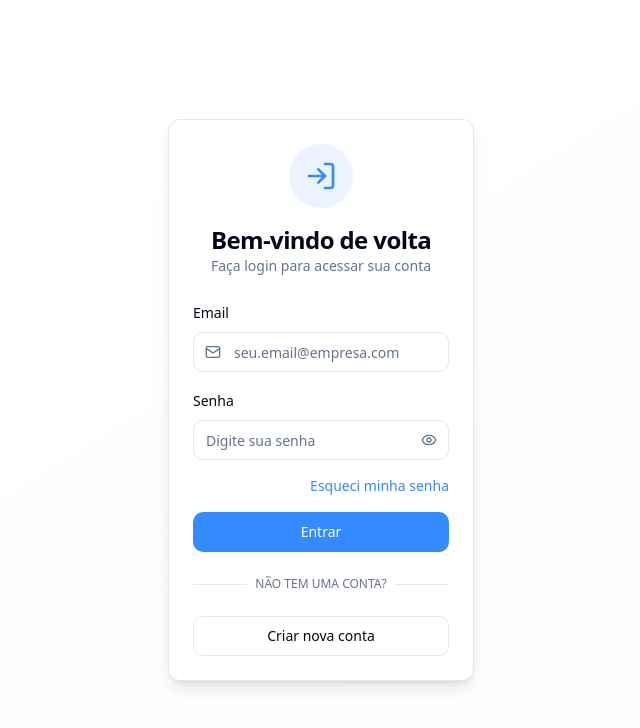
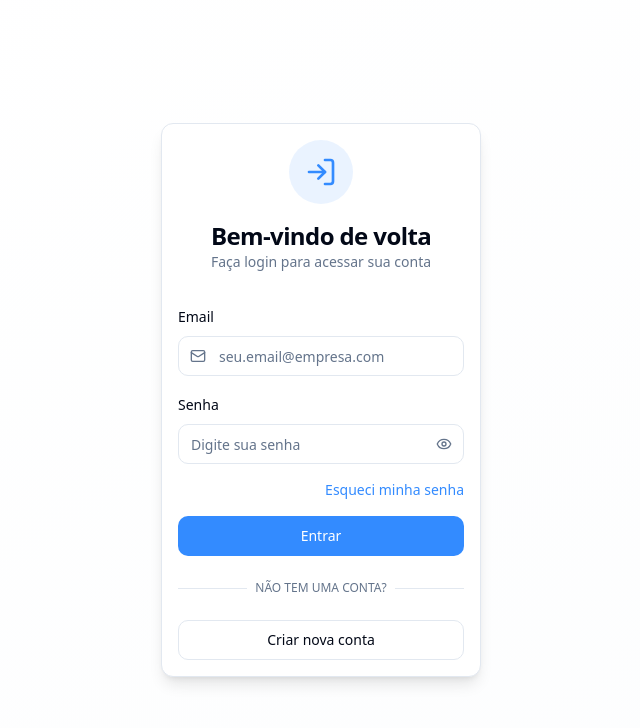
Before and after one commit to blessy-devops/marketing-lab-quest, a React (Vite) app: page /login in a window 1280 px wide. Shown: the top 728 px of the page, without its empty margins (319-959 px from the left). Built offline with nearby package versions, Linux system fonts and the light colour scheme.

Commit message:
Fix login form width
Implement specific styling for the login form to resolve width issues. This includes creating a custom CSS class for a fixed desktop width, reducing internal paddings of `CardHeader` and `CardContent`, and adjusting input padding to maximize text space.

```diff
--- a/src/pages/Login.tsx
+++ b/src/pages/Login.tsx
@@ -41,8 +41,15 @@ const Login = () => {
   return (
     <div className="min-h-screen flex items-center justify-center bg-gradient-to-br from-background to-secondary/20 p-4">
       <AnimatedWrapper>
-        <Card className="w-full max-w-md md:max-w-2xl lg:max-w-3xl shadow-lg">
-          <CardHeader className="text-center space-y-4">
+        <Card
+          className="w-full shadow-lg"
+          style={{
+            width: '100%',
+            maxWidth: '480px',
+            minWidth: '320px'
+          }}
+        >
+          <CardHeader className="text-center space-y-4 p-4">
             <div className="mx-auto w-16 h-16 bg-primary/10 rounded-full flex items-center justify-center">
               <LogIn className="h-8 w-8 text-primary" />
             </div>
@@ -54,7 +61,7 @@ const Login = () => {
             </div>
           </CardHeader>
 
-          <CardContent className="space-y-6">
+          <CardContent className="space-y-6 p-4">
             <form onSubmit={handleSubmit(onSubmit)} className="space-y-4">
               {/* Email */}
               <div className="space-y-2">
```
